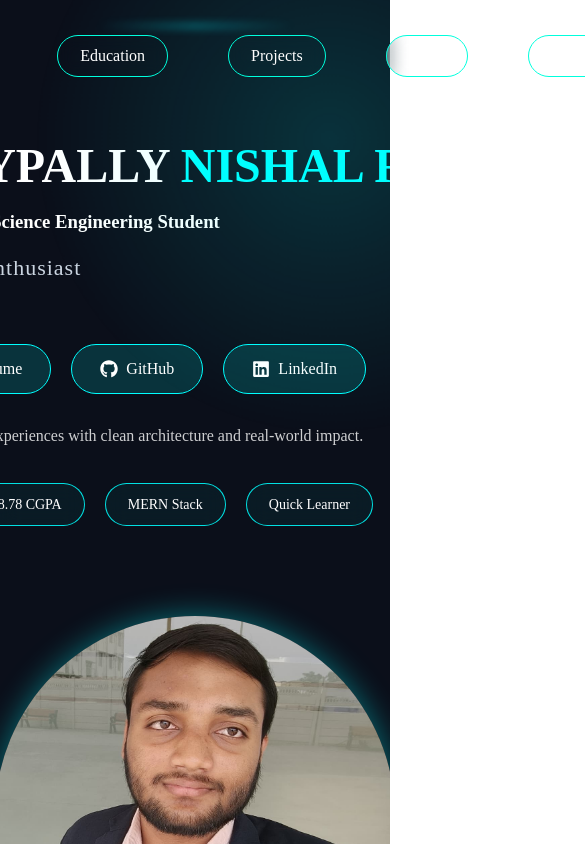
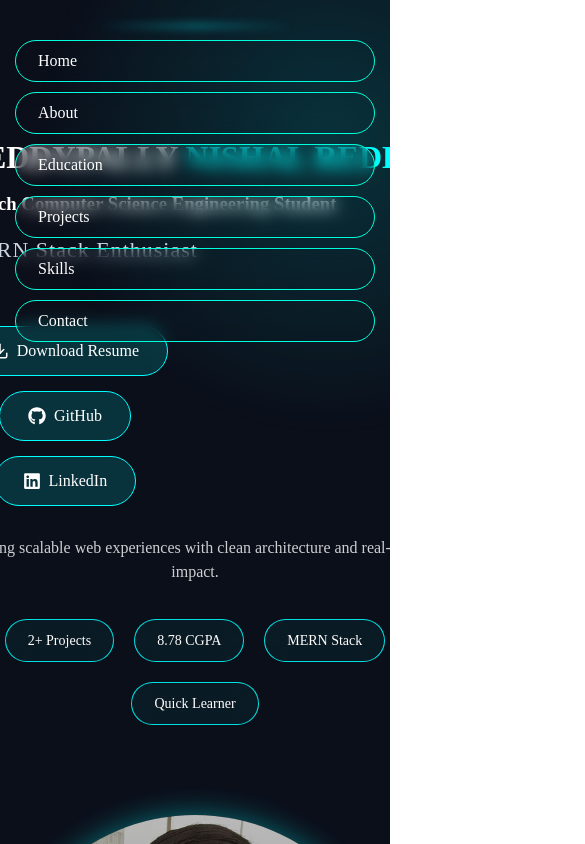
Before and after one commit to REDDYPALLYNISHALREDDY/Portfolio-Website, a React (Vite) app: page / in a window 390 px wide. Shown: the top 844 px of the page, 585 px wide, since content can reach past the window. Built offline with nearby package versions, Linux system fonts and the light colour scheme.

Commit message:
Updated mobile responsive styles

```diff
--- a/src/App.css
+++ b/src/App.css
@@ -734,3 +734,70 @@ box-shadow: 0 0 18px rgba(0, 240, 255, 0.8);
 .footer-links a:hover {
   text-shadow: 0 0 10px #00f0ff;
 }
+@media (max-width: 768px) {
+  .navbar {
+    flex-direction: column;
+    gap: 10px;
+    padding: 15px;
+  }
+  .navbar a {
+    flex-wrap: wrap;
+    justify-content: center;
+    gap: 10px;
+  }
+  .hero h1 {
+    font-size: 32px;
+    text-align: center;
+  }
+  .hero p {
+    font-size: 16px;
+    text-align: center;
+  }
+  .hero-buttons {
+    flex-direction: column;
+    gap: 15px;
+    align-items: center;
+  }
+  .about-container {
+    padding: 20px;
+    text-align: center;
+  }
+  .about-tags {
+    justify-content: center;
+    flex-wrap: wrap;
+    gap: 10px;
+  }
+  .timeline {
+    flex-direction: column;
+    align-items: center;
+  }
+  .timeline::before {
+    left: 50%;
+    transform: translateX(-50%);
+  }
+  .timeline-item {
+    width: 100%;
+    text-align: center;
+    margin-bottom: 30px;
+  }
+  .timeline-dot {
+    left: 50%;
+    transform: translateX(-50%);
+  }
+  .section-container {
+    grid-template-columns: 1fr;
+  }
+  .project-card {
+    width: 100%;
+  }
+  .contact-container {
+    padding: 20px;
+  }
+  .contact-form input, .contact-form textarea {
+    width: 100%;
+  }
+  .contact-info {
+    flex-direction: column;
+    gap: 10px;
+  }
+}
```
